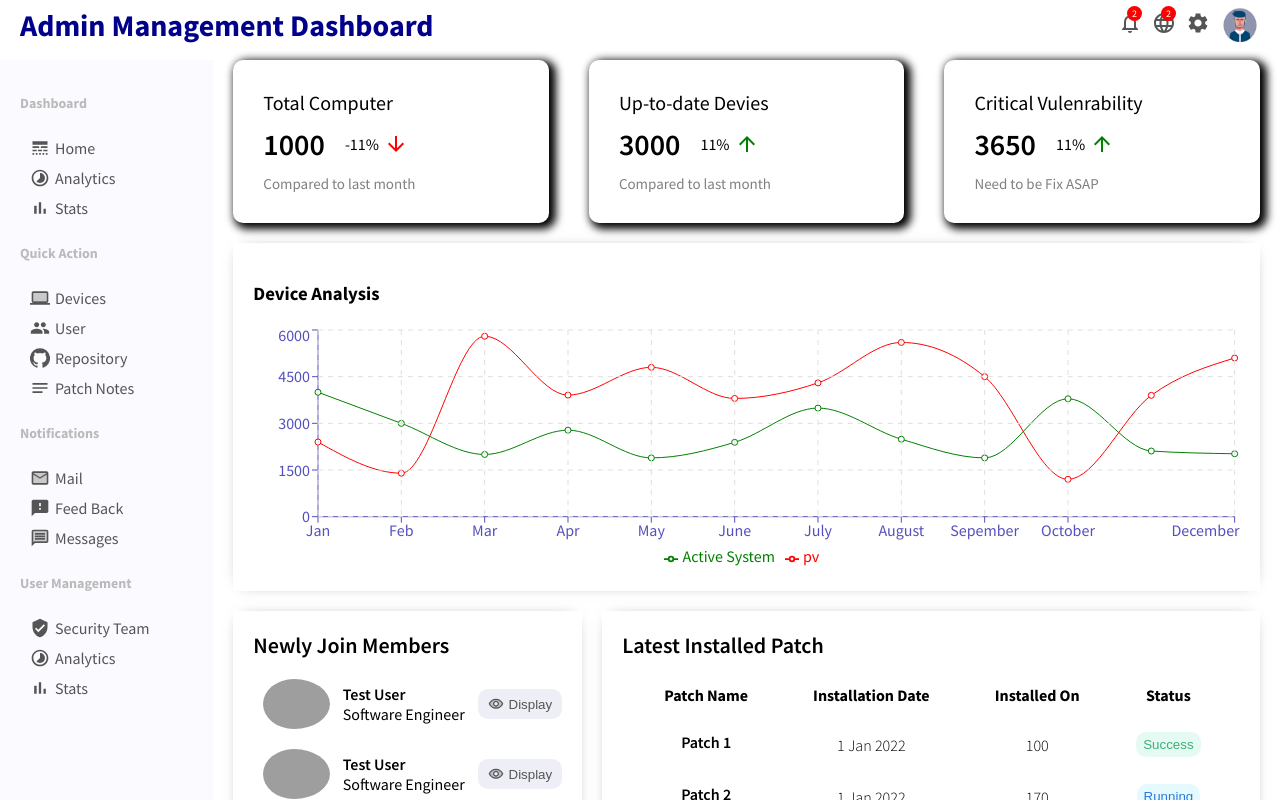
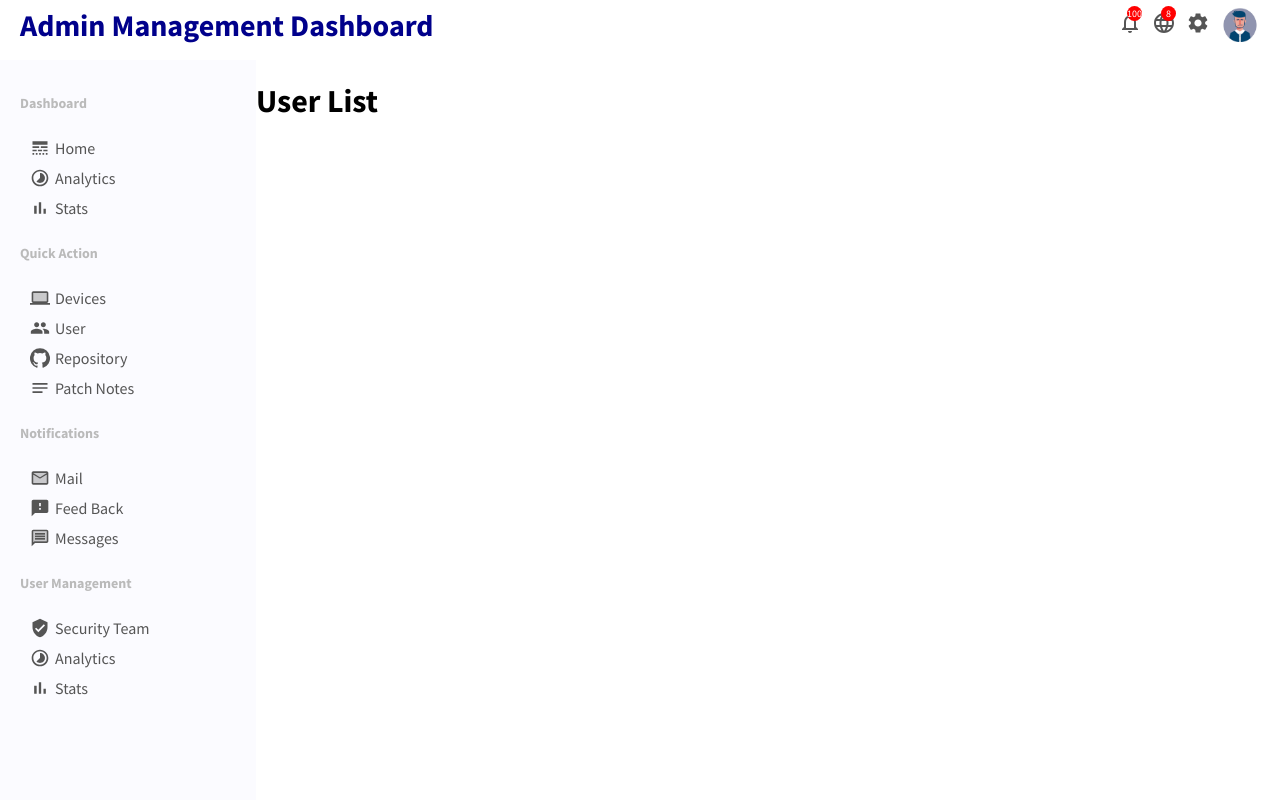
Before and after one commit to sayanmondal2098/patch-server-dashboard, a React (Create React App) app: page /userlist in a window 1280 px wide. Shown: the top 800 px of the page. Built offline with nearby package versions, Linux system fonts and the light colour scheme; grey boxes are pictures that could not be loaded.

Commit message:
basic routing added

```diff
--- a/package.json
+++ b/package.json
@@ -9,6 +9,7 @@
     "@testing-library/user-event": "^13.5.0",
     "react": "^17.0.2",
     "react-dom": "^17.0.2",
+    "react-router-dom": "^6.2.1",
     "react-scripts": "5.0.0",
     "recharts": "^2.1.8",
     "web-vitals": "^2.1.2"
--- a/src/App.js
+++ b/src/App.js
@@ -2,18 +2,29 @@
 import Sidebar from "./components/sidebar/Sidebar";
 
 import Home from "./pages/home/Home";
+import {
+  BrowserRouter as Router,
+  Routes,
+  Route,
+} from "react-router-dom";
 import "./App.css";
+import UserList from "./pages/userList/userList";
 
 
 function App() {
   return (
-    <div className="App">
-      <Topbar/>
-      <div className="container">
-        <Sidebar/>
-        <Home/>
+    <Router>
+      <div className="App">
+        <Topbar />
+        <div className="container">
+          <Sidebar />
+          <Routes>
+          <Route path="/" element={<Home />} />
+          <Route path="/userlist" element={<UserList />} />
+          </Routes>
+        </div>
       </div>
-    </div>
+    </Router>
   );
 }
 
--- a/src/components/topbar/Topbar.jsx
+++ b/src/components/topbar/Topbar.jsx
@@ -12,11 +12,11 @@
         <div className="topRight">
           <div className="topbarIconContainer">
             <NotificationsNone />
-            <span className="topIconBadge">2</span>
+            <span className="topIconBadge">100</span>
           </div>
           <div className="topbarIconContainer">
             <Language />
-            <span className="topIconBadge">2</span>
+            <span className="topIconBadge">8</span>
           </div>
           <div className="topbarIconContainer">
             <Settings />
--- /dev/null
+++ b/src/pages/userList/userList.css
@@ -0,0 +1,3 @@
+.userList {
+    flex: 4;
+}
--- /dev/null
+++ b/src/pages/userList/userList.jsx
@@ -0,0 +1,11 @@
+import React from 'react';
+import "./userList.css";
+
+
+export default function UserList() {
+    return (
+        <div className="userList">
+            <h1>User List</h1>
+        </div>
+    );
+}
```
Also changed, not shown: 1 other file (tests, documents, lock files or other folders).
